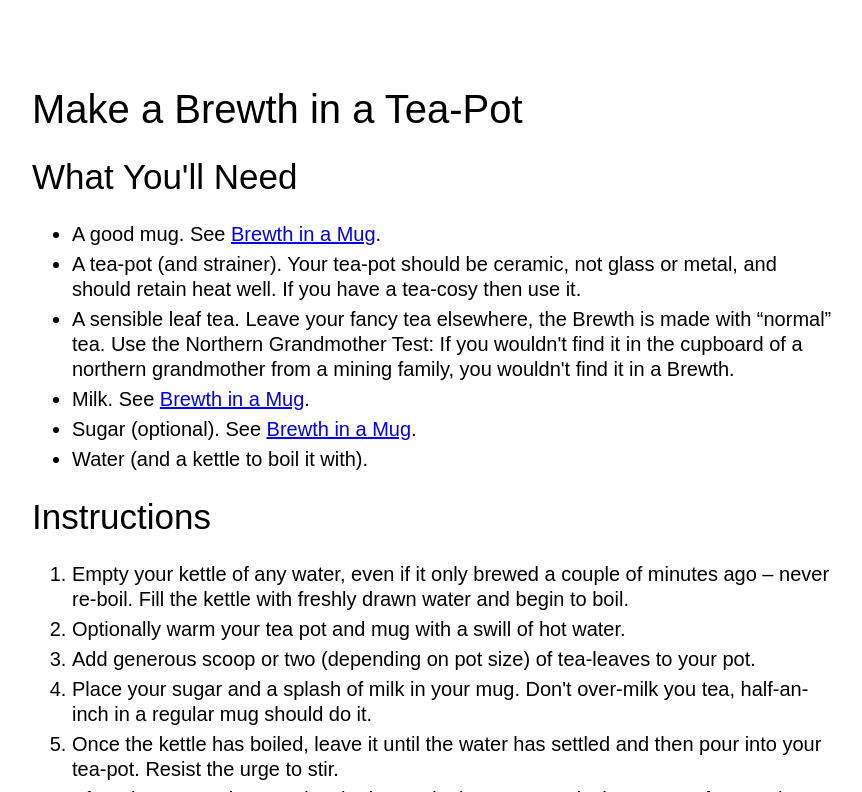
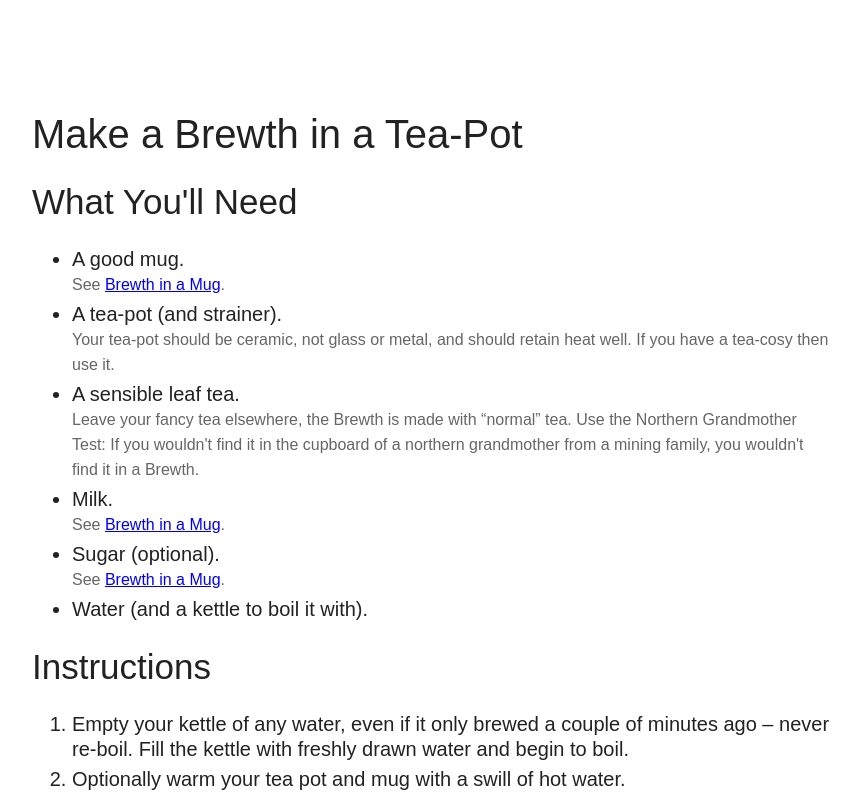
Before and after one commit to rowanmanning/fourminute.brewth.info, a plain HTML site: page index.html in a window 1280 px wide. Shown: the part 1653-2445 px from the top of the page, without its empty margins (8-870 px from the left). Drawn offline with Linux system fonts and the light colour scheme.

Commit message:
Add styling for secondary information

```diff
--- a/index.html
+++ b/index.html
@@ -49,14 +49,14 @@
         <ul class="ingredients">
             <li>
                 A good mug.
-                <span class="detail">
+                <span class="secondary detail">
                     Nothing ornamental or decorative – you're going for a no-frills, sturdy
                     receptical which retains heat.
                 </span>
             </li>
             <li>
                 A sensible tea bag.
-                <span class="detail">
+                <span class="secondary detail">
                     Leave your fancy tea elsewhere, the Brewth is made with &ldquo;normal&rdquo;
                     tea. Use the Greasy-Spoon Test: If you wouldn't find it in a greasy-spoon café,
                     you wouldn't find it in a Brewth.
@@ -64,14 +64,14 @@
             </li>
             <li>
                 Milk.
-                <span class="detail">
+                <span class="secondary detail">
                     Full-fat or semi-skimmed; soya milk is only acceptable if you have a lactose
                     intolerance.
                 </span>
             </li>
             <li>
                 Sugar (optional).
-                <span class="detail">
+                <span class="secondary detail">
                     White or brown is fine. This should also pass the Greasy-Spoon Test, so that's a
                     big no to both Muscovado and low-fat artificial sweeteners.
                 </span>
@@ -132,20 +132,20 @@
         <ul class="ingredients">
             <li>
                 A good mug.
-                <span class="detail">
+                <span class="secondary detail">
                     See <a href="#in-a-mug">Brewth in a Mug</a>.
                 </span>
             </li>
             <li>
                 A tea-pot (and strainer).
-                <span class="detail">
+                <span class="secondary detail">
                     Your tea-pot should be ceramic, not glass or metal, and should retain heat well.
                     If you have a tea-cosy then use it.
                 </span>
             </li>
             <li>
                 A sensible leaf tea.
-                <span class="detail">
+                <span class="secondary detail">
                     Leave your fancy tea elsewhere, the Brewth is made with &ldquo;normal&rdquo;
                     tea. Use the Northern Grandmother Test: If you wouldn't find it in the cupboard
                     of a northern grandmother from a mining family, you wouldn't find it in a
@@ -154,13 +154,13 @@
             </li>
             <li>
                 Milk.
-                <span class="detail">
+                <span class="secondary detail">
                     See <a href="#in-a-mug">Brewth in a Mug</a>.
                 </span>
             </li>
             <li>
                 Sugar (optional).
-                <span class="detail">
+                <span class="secondary detail">
                     See <a href="#in-a-mug">Brewth in a Mug</a>.
                 </span>
             </li>
--- a/style/brewth.css
+++ b/style/brewth.css
@@ -22,6 +22,7 @@ body {
     font-size: 2rem;
     line-height: 25px;
     line-height: 2.5rem;
+    color: #222;
 }
 
 dd, h1, h2, h3, h4, h5, h6, hr, ol, p, pre, table, ul {
@@ -68,6 +69,13 @@ h6 {
     font-size: 2rem;
     line-height: 25px;
     line-height: 2.5rem;
+}
+.secondary {
+    font-size: 16px;
+    font-size: 1.6rem;
+    line-height: 25px;
+    line-height: 2.5rem;
+    color: #666;
 }
 
 
@@ -165,8 +173,6 @@ Site: Navigation
 }
 
 
-
-
 /*
 Site: Sections
 ==============
@@ -181,3 +187,13 @@ Site: Sections
         max-width: 80rem;
     }
 }
+
+
+/*
+Site: Ingredients
+=================
+*/
+
+.ingredients .detail {
+    display: block;
+}
```
